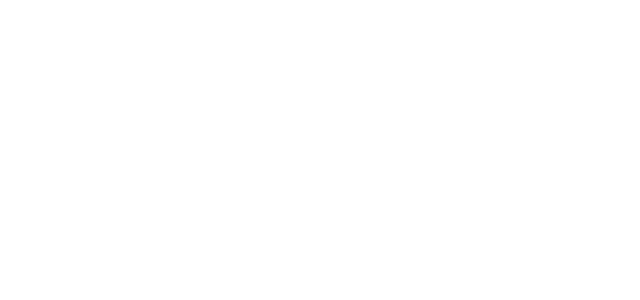
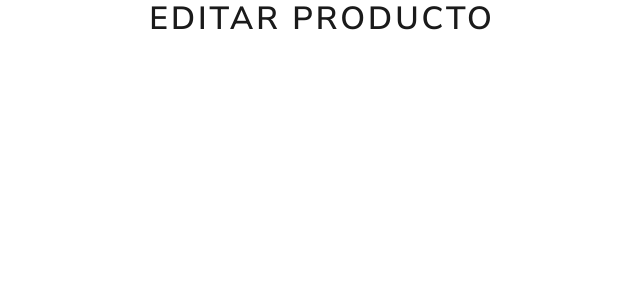
Before and after one commit to duvg/crudproducts, a React (Create React App) app: page /productos/editar/1 in a window 1280 px wide. Shown: the top 300 px of the page, without its empty margins (318-958 px from the left). Built offline with nearby package versions, Linux system fonts and the light colour scheme.

Commit message:
Rutas y componentes, Producto, Productos, NuevoProducto, EditarProducto

```diff
--- a/src/App.js
+++ b/src/App.js
@@ -1,10 +1,21 @@
 import React from 'react';
-
+import { BrowserRouter as Router, Route, Switch } from 'react-router-dom';
+import Producto from './components/Producto';
+import Productos from './components/Productos';
+import NuevoProducto from './components/NuevoProducto';
+import EditarProducto from './components/EditarProducto';
 
 function App() {
   return (
     <div className="App">
-
+      <Router>
+        <Switch>
+          <Route exact path="/productos/nuevo" component={ NuevoProducto } />
+          <Route exact path="/productos" component={ Productos } />
+          <Route exact path="/productos/:id" component={ Producto } />
+          <Route exact path="/productos/editar/:id" component={ EditarProducto } />
+        </Switch>
+      </Router>
     </div>
   );
 }
--- /dev/null
+++ b/src/components/EditarProducto.js
@@ -0,0 +1,10 @@
+import React from 'react';
+
+function EditarProducto () {
+    return(
+        <h1 className="text-center">Editar Producto</h1>
+    );
+}
+
+
+export default EditarProducto;
--- /dev/null
+++ b/src/components/NuevoProducto.js
@@ -0,0 +1,9 @@
+import React from 'react';
+
+function NuevoProducto () {
+    return (
+        <h1 className="text-center">Nuevo Producto</h1>
+    );
+}
+
+export default NuevoProducto;
--- /dev/null
+++ b/src/components/Producto.js
@@ -0,0 +1,9 @@
+import React from 'react';
+
+function Producto () {
+    return(
+        <h1 className="text-center">Datos del producto</h1>
+    );
+}
+
+export default Producto;
--- /dev/null
+++ b/src/components/Productos.js
@@ -0,0 +1,9 @@
+import React from 'react';
+
+function Productos () {
+    return(
+        <h1 className="text-center">Listado de productos</h1>
+    );
+}
+
+export default Productos;
```
